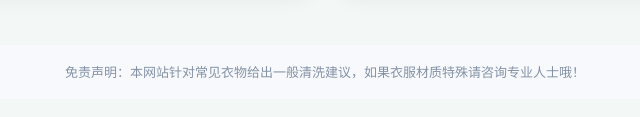
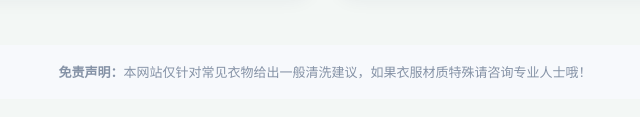
Before and after one commit to Rhymebo/campus-tools, a plain HTML site: page laundry.html in a window 1280 px wide. Shown: the part 613-730 px from the top of the page, 315-955 px from the left. Drawn offline with Linux system fonts and the light colour scheme.

Commit message:
Update disclaimer text to emphasize caution

```diff
--- a/laundry.html
+++ b/laundry.html
@@ -135,7 +135,7 @@
 
       </div>
       <p class="laundry-disclaimer">
-        免责声明：本网站针对常见衣物给出一般清洗建议，如果衣服材质特殊请咨询专业人士哦！
+        <strong>免责声明：</strong>本网站仅针对常见衣物给出一般清洗建议，如果衣服材质特殊请咨询专业人士哦！
       </p>
     </div>
   </main>
```
